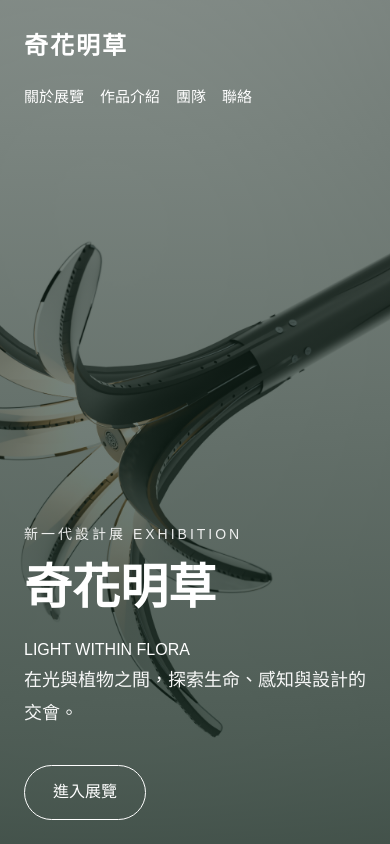
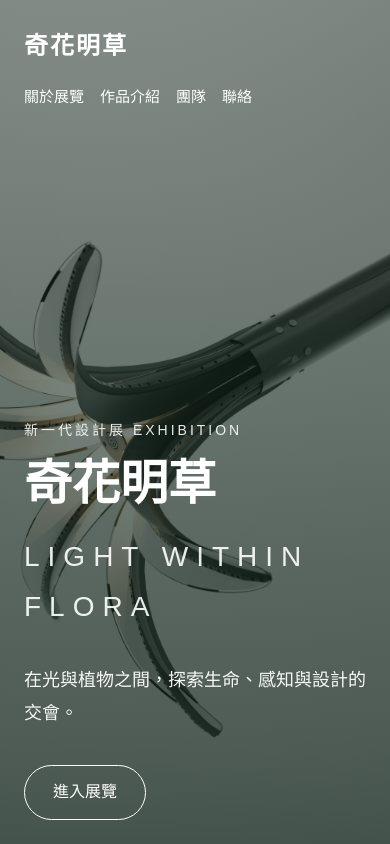
Before and after one commit to 1114a222/Light-Within-Flora, a plain HTML site: page index.html in a window 390 px wide. Shown: the top 844 px of the page. Drawn offline with Linux system fonts and the light colour scheme.

Commit message:
Update style.css

```diff
--- a/style.css
+++ b/style.css
@@ -237,4 +237,12 @@ footer {
   .section h2 {
     font-size: 30px;
   }
+   .english-title {
+  font-size: 28px;
+  letter-spacing: 8px;
+  text-transform: uppercase;
+  margin-bottom: 32px;
+  font-weight: 300;
+  opacity: 0.9;
 }
+}
```
